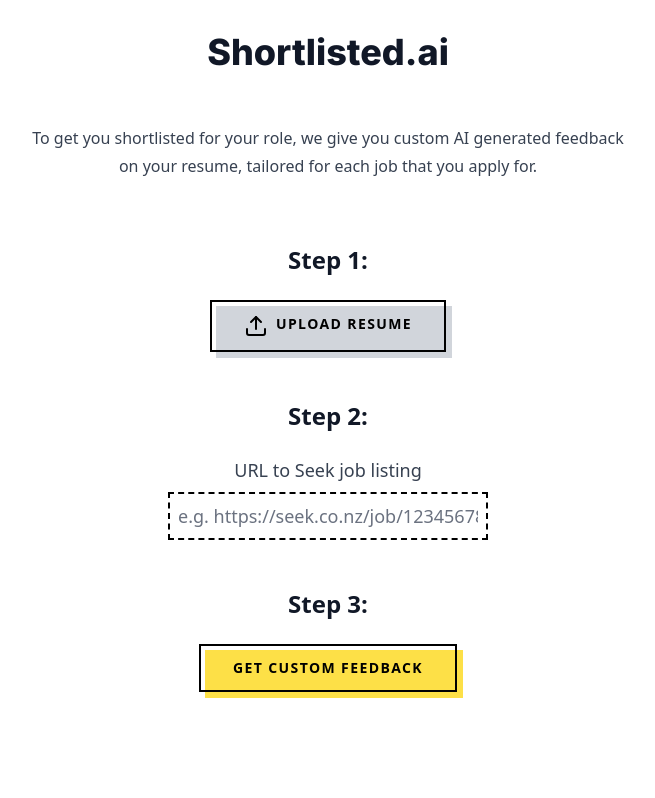
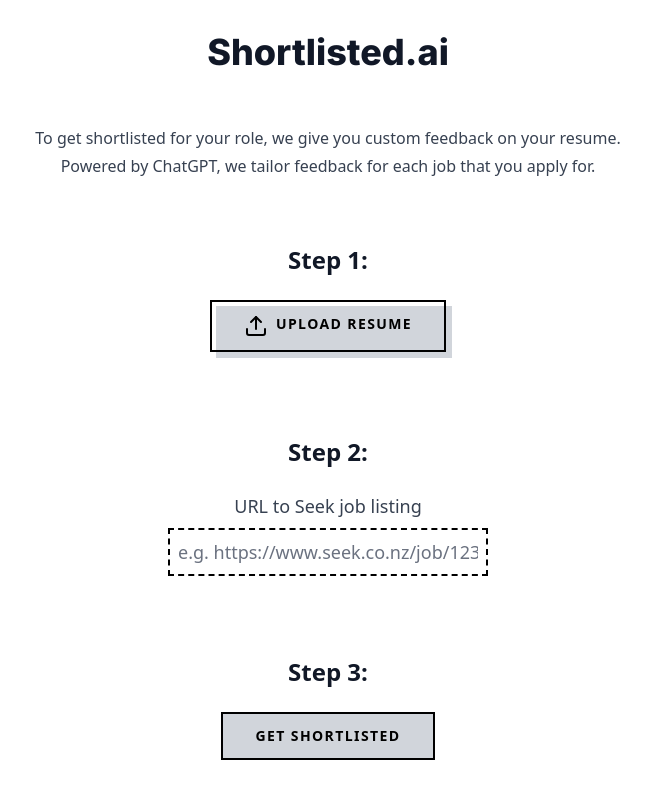
Before and after one commit to testA113/shortlisted-poc, a Next.js app in the folder client/: page / in a window 1280 px wide. Shown: the whole page, without its empty margins (312-967 px from the left). Built offline with nearby package versions, Linux system fonts and the light colour scheme.

Commit message:
form about done

```diff
--- a/client/package.json
+++ b/client/package.json
@@ -9,6 +9,7 @@
     "lint": "next lint"
   },
   "dependencies": {
+    "@hookform/resolvers": "^2.9.11",
     "@next/font": "13.1.6",
     "@tailwindcss/forms": "^0.5.3",
     "@types/node": "18.14.0",
@@ -22,7 +23,8 @@
     "react": "18.2.0",
     "react-dom": "18.2.0",
     "react-hook-form": "^7.43.1",
-    "typescript": "4.9.5"
+    "typescript": "4.9.5",
+    "zod": "^3.20.6"
   },
   "devDependencies": {
     "@next/eslint-plugin-next": "^13.1.6",
--- a/client/src/app/ReviewForm/ReviewForm.tsx
+++ b/client/src/app/ReviewForm/ReviewForm.tsx
@@ -1,23 +1,39 @@
 "use client";
 import { Upload } from "lucide-react";
 import { SubmitHandler, useForm } from "react-hook-form";
+import { zodResolver } from "@hookform/resolvers/zod";
+import { z } from "zod";
 
 import { Button, UploadButton } from "../components/Button";
 import { TextInput } from "../components/TextInput";
 
-type FormValues = {
-  file: File[];
-  url: string;
-};
+const schema = z.object({
+  file: z.instanceof(FileList, "Must be a FileList"),
+  url: z
+    .string()
+    .url()
+    .regex(
+      /^https:\/\/www\.seek\.co\.nz\/job\/\d+(?:\?.*)?$/,
+      "Must be a Seek job URL"
+    ),
+});
+
+type Schema = z.infer<typeof schema>;
 
 export function ReviewForm() {
-  const { register, handleSubmit } = useForm<FormValues>();
+  const {
+    register,
+    handleSubmit,
+    formState: { isValid, errors },
+  } = useForm<Schema>({ resolver: zodResolver(schema), mode: "onBlur" });
   const { ref: fileRef, onChange, ...fileRest } = register("file");
   const { ref: urlRef, ...urlRest } = register("url");
 
-  const onSubmit: SubmitHandler<FormValues> = (data) => {
+  const onSubmit: SubmitHandler<Schema> = (data) => {
     const file = data.file[0];
+    const url = data.url;
     console.log(file.name);
+    console.log(url);
     console.log("submitting");
   };
 
@@ -29,6 +45,7 @@
         color="bg-gray-300"
         innerRef={fileRef}
         onChange={onChange}
+        error={errors.file?.message}
         {...fileRest}
       >
         <Upload />
@@ -37,13 +54,16 @@
       <h2>Step 2:</h2>
       <TextInput
         labelText="URL to Seek job listing"
-        placeholder="e.g. https://seek.co.nz/job/12345678"
+        placeholder="e.g. https://www.seek.co.nz/job/12345678"
         className="w-80"
         innerRef={urlRef}
+        error={errors.url?.message}
         {...urlRest}
       />
       <h2>Step 3:</h2>
-      <Button type="submit">Get custom feedback</Button>
+      <Button type="submit" disabled={!isValid}>
+        Get shortlisted
+      </Button>
     </form>
   );
 }
--- a/client/src/app/components/Button/Button.tsx
+++ b/client/src/app/components/Button/Button.tsx
@@ -1,8 +1,10 @@
 import clsx from "clsx";
+import { Loader2 } from "lucide-react";
 import React, { HTMLProps, ReactNode } from "react";
 
 interface Props extends HTMLProps<HTMLButtonElement> {
   children: ReactNode;
+  isLoading?: boolean;
   type?: "button" | "submit" | "reset";
   color?: string;
   onClick?: () => void;
@@ -11,31 +13,39 @@
 
 export function Button({
   children,
-  onClick,
+  isLoading,
   type = "button",
   color = "bg-yellow-300",
+  onClick,
   className,
+  disabled,
   ...rest
 }: Props) {
   return (
     <button
-      className="group relative inline-block focus:outline-none"
+      className={clsx(
+        disabled ? "cursor-not-allowed" : "cursor-pointer",
+        "group relative inline-block focus:outline-none"
+      )}
       onClick={onClick}
       type={type}
       {...rest}
     >
       <span
         className={clsx(
-          color,
-          "absolute inset-0 translate-x-1.5 translate-y-1.5 cursor-pointer bg-yellow-300 transition-transform group-hover:translate-y-0 group-hover:translate-x-0"
+          disabled
+            ? "bg-gray-300"
+            : `${color} translate-x-1.5 translate-y-1.5 cursor-pointer`,
+          "absolute inset-0 transition-transform group-hover:translate-y-0 group-hover:translate-x-0"
         )}
       ></span>
       <span
         className={clsx(
           className,
-          "relative flex cursor-pointer gap-2 border-2 border-current px-8 py-3 text-sm font-bold uppercase tracking-widest text-black group-active:text-opacity-75"
+          "relative flex gap-2 border-2 border-current px-8 py-3 text-sm font-bold uppercase tracking-widest text-black group-active:text-opacity-75"
         )}
       >
+        {isLoading && <Loader2 className="animate-spin" />}
         {children}
       </span>
     </button>
--- a/client/src/app/components/Button/UploadButton.tsx
+++ b/client/src/app/components/Button/UploadButton.tsx
@@ -1,6 +1,9 @@
 "use client";
 import clsx from "clsx";
+import { CheckCircle2 } from "lucide-react";
 import { HTMLProps, ReactNode, Ref, useState } from "react";
+
+import { FormError } from "../FormError";
 
 interface Props extends HTMLProps<HTMLInputElement> {
   children: ReactNode;
@@ -9,6 +12,7 @@
   className?: string;
   accept?: string;
   color?: string;
+  error?: string;
 }
 
 export function UploadButton({
@@ -19,6 +23,7 @@
   accept = ".pdf",
   color = "bg-yellow-300",
   onChange,
+  error,
   ...inputProps
 }: Props) {
   const [fileName, setFileName] = useState("");
@@ -38,7 +43,7 @@
             if (e.target.files) {
               const file = e.target.files[0];
               if (file.size > maxFileSize * 1024 * 1024) {
-                alert("File is too big!");
+                alert(`File is too big! Max size is ${maxFileSize}MB.`);
                 e.preventDefault();
                 return;
               }
@@ -65,7 +70,13 @@
           {children}
         </span>
       </label>
-      {fileName && <p>{fileName}</p>}
+      {fileName && (
+        <span className="my-1 flex items-center gap-1">
+          <CheckCircle2 className="h-4 text-green-700" />
+          {fileName}
+        </span>
+      )}
+      <FormError error={error} />
     </div>
   );
 }
--- /dev/null
+++ b/client/src/app/components/FormError.tsx
@@ -0,0 +1,16 @@
+import { AlertCircle } from "lucide-react";
+
+type Props = {
+  error?: string;
+};
+
+export function FormError({ error }: Props) {
+  return (
+    <div className={error ? "" : "invisible"}>
+      <span className="my-1 flex items-center gap-1">
+        <AlertCircle className="h-4 text-red-700" />
+        {error || "|"}
+      </span>
+    </div>
+  );
+}
--- a/client/src/app/components/TextInput.tsx
+++ b/client/src/app/components/TextInput.tsx
@@ -1,15 +1,19 @@
 import React, { HTMLProps, Ref } from "react";
+
+import { FormError } from "./FormError";
 
 interface Props extends HTMLProps<HTMLInputElement> {
   labelText: string;
   innerRef?: Ref<HTMLInputElement>;
   className?: string;
+  error?: string;
 }
 
 export function TextInput({
   labelText,
   innerRef,
   className,
+  error,
   ...inputProps
 }: Props) {
   return (
@@ -26,6 +30,7 @@
         ref={innerRef}
         {...inputProps}
       />
+      <FormError error={error} />
     </div>
   );
 }
--- a/client/src/app/page.tsx
+++ b/client/src/app/page.tsx
@@ -14,9 +14,9 @@
         >
           <h1 className={inter.className}>Shortlisted.ai</h1>
           <p>
-            To get you shortlisted for your role, we give you custom AI
-            generated feedback on your resume, tailored for each job that you
-            apply for.
+            To get shortlisted for your role, we give you custom feedback on
+            your resume. Powered by ChatGPT, we tailor feedback for each job
+            that you apply for.
           </p>
         </div>
         <div className="prose text-center">
```
Also changed, not shown: 1 other file (tests, documents, lock files or other folders).
